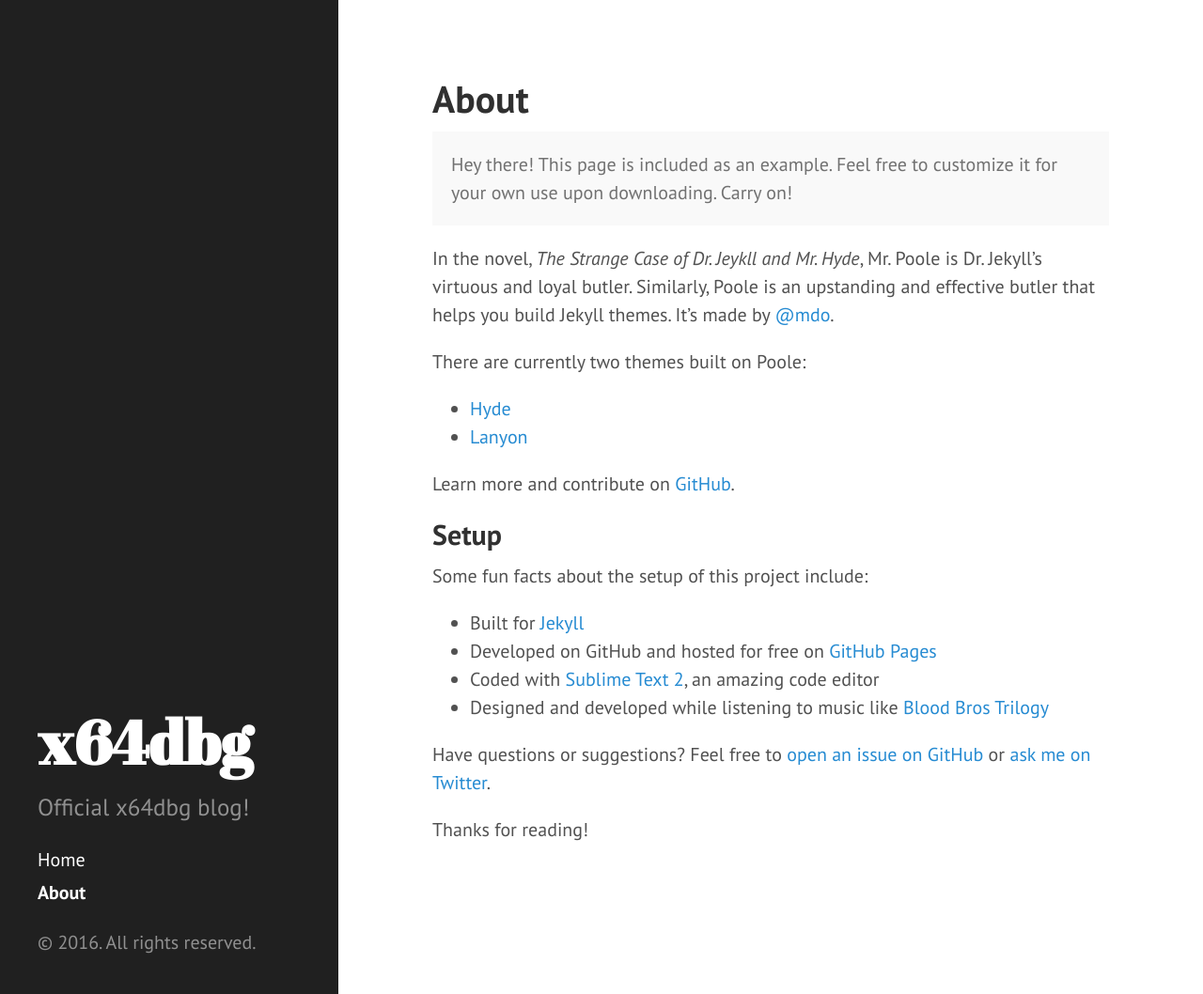
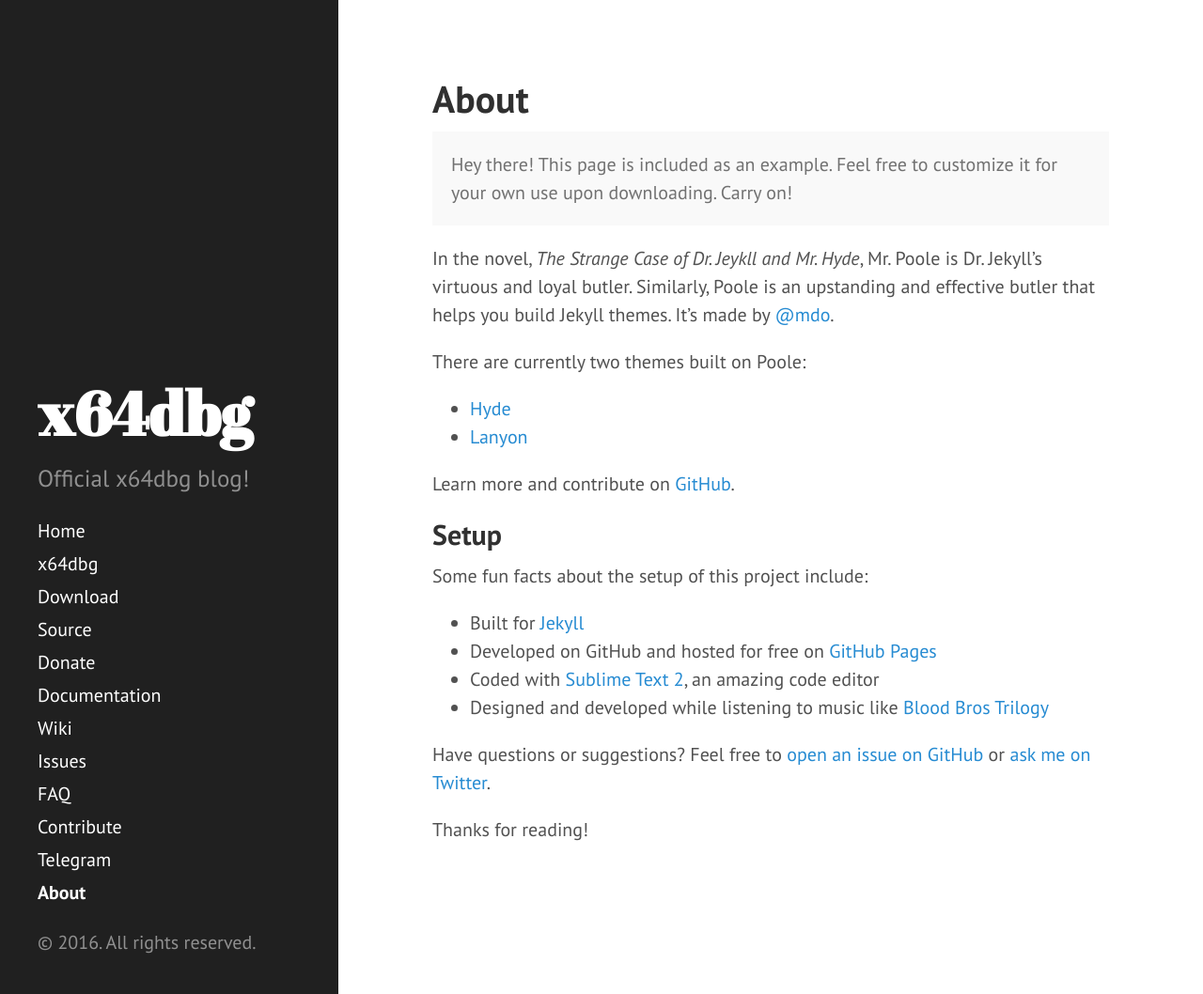
Before and after one commit to x64dbg/blog, a Jekyll site: the page built from about.md, in a window 1280 px wide and 1058 px high. Shown: the whole window at 94% size. Built offline with Jekyll 4.4.1, drawn with Linux system fonts in a browser that asks for light colours.

Commit message:
added some sitebar websites

```diff
--- a/_includes/sidebar.html
+++ b/_includes/sidebar.html
@@ -17,6 +17,17 @@
         `layout: page` in the front-matter. See readme for usage.
       {% endcomment %}
 
+      <a class="sidebar-nav-item" href="http://x64dbg.com">x64dbg</a>
+      <a class="sidebar-nav-item" href="http://releases.x64dbg.com">Download</a>
+      <a class="sidebar-nav-item" href="http://source.x64dbg.com">Source</a>
+      <a class="sidebar-nav-item" href="http://donate.x64dbg.com">Donate</a>
+      <a class="sidebar-nav-item" href="http://help.x64dbg.com">Documentation</a>
+      <a class="sidebar-nav-item" href="http://wiki.x64dbg.com">Wiki</a>
+      <a class="sidebar-nav-item" href="http://issues.x64dbg.com">Issues</a>
+      <a class="sidebar-nav-item" href="http://faq.x64dbg.com">FAQ</a>
+      <a class="sidebar-nav-item" href="http://contribute.x64dbg.com">Contribute</a>
+      <a class="sidebar-nav-item" href="http://telegram.x64dbg.com">Telegram</a>
+
       {% assign pages_list = site.pages %}
       {% for node in pages_list %}
         {% if node.title != null %}
```
